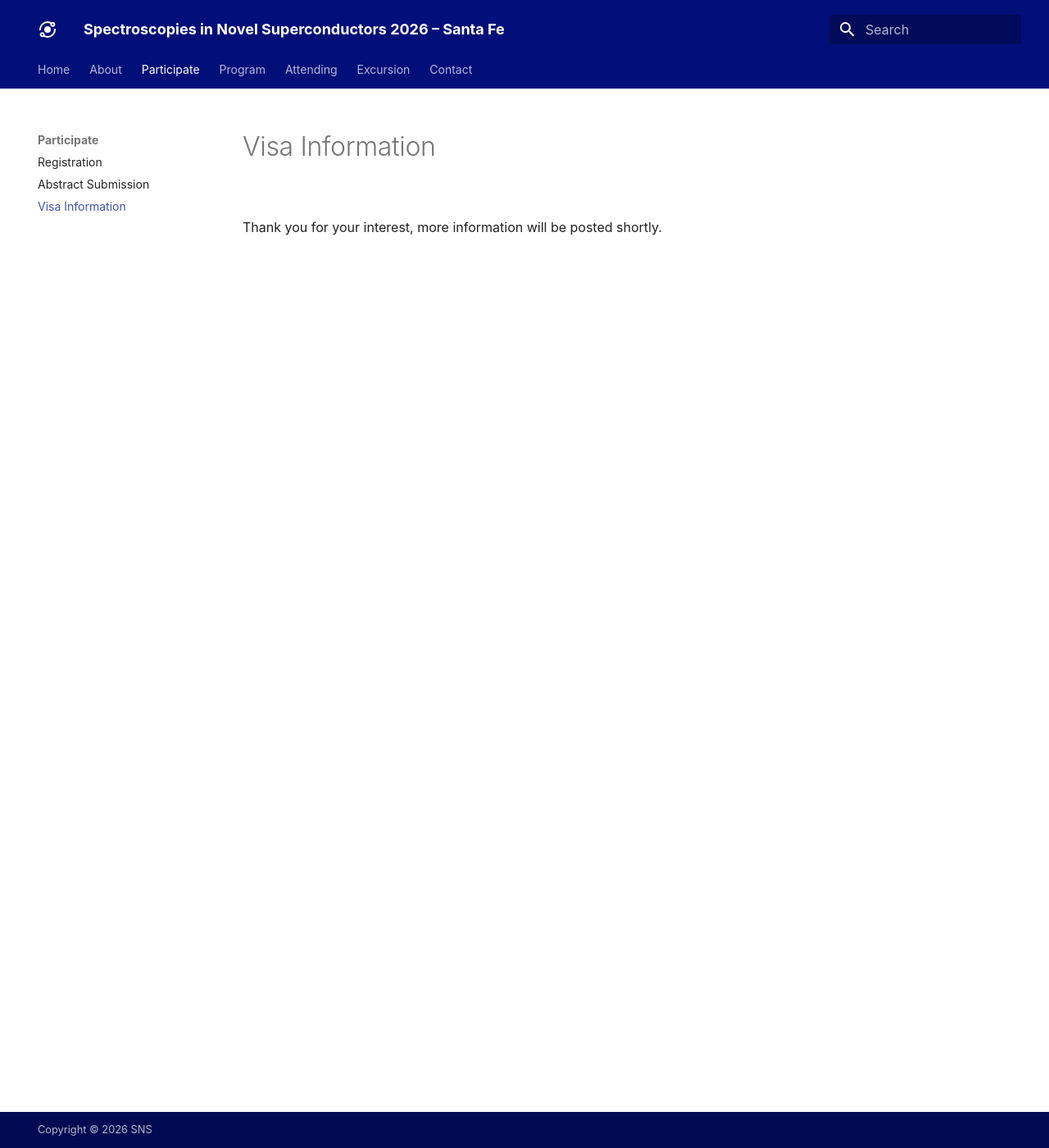
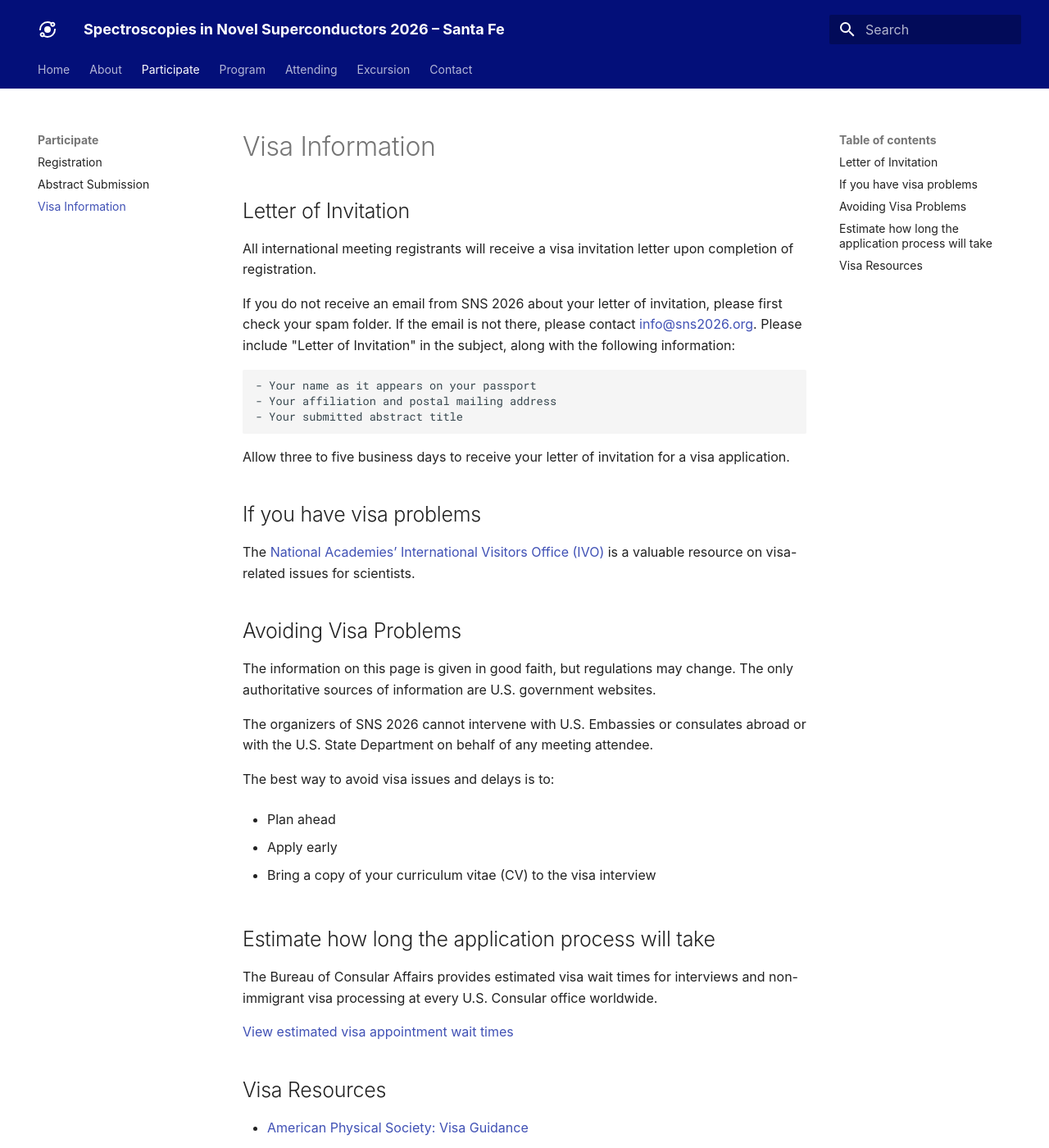
Before and after one commit to SNS2026/SNS2026.github.io, an MkDocs documentation site: the page built from docs/visa.md, in a window 1280 px wide and 1400 px high. Shown: the whole window at 82% size. Built offline with MkDocs 1.6.1 and Material for MkDocs 9.7.7, drawn with Linux system fonts in a browser that asks for light colours; some web fonts are replaced.

Commit message:
Update visa.md

```diff
--- a/docs/visa.md
+++ b/docs/visa.md
@@ -1,11 +1,47 @@
 ---
 hide:
 #  - navigation
-  - toc
+#  - toc
 title: Visa Information
 ---
 
 
+## Letter of Invitation
 
+All international meeting registrants will receive a visa invitation letter upon completion of registration.
 
-<br>Thank you for your interest, more information will be posted shortly.
+If you do not receive an email from SNS 2026 about your letter of invitation, please first check your spam folder. If the email is not there, please contact [info@sns2026.org](mailto:info@sns2026.org). Please include "Letter of Invitation" in the subject, along with the following information:
+
+    - Your name as it appears on your passport
+    - Your affiliation and postal mailing address
+    - Your submitted abstract title
+
+Allow three to five business days to receive your letter of invitation for a visa application.
+
+## If you have visa problems
+
+The [National Academies’ International Visitors Office (IVO)](https://www.nationalacademies.org/our-work/international-visitors-office) is a valuable resource on visa-related issues for scientists.
+
+## Avoiding Visa Problems
+
+The information on this page is given in good faith, but regulations may change. The only authoritative sources of information are U.S. government websites.
+
+The organizers of SNS 2026 cannot intervene with U.S. Embassies or consulates abroad or with the U.S. State Department on behalf of any meeting attendee.
+
+The best way to avoid visa issues and delays is to:
+
+* Plan ahead
+
+* Apply early
+
+* Bring a copy of your curriculum vitae (CV) to the visa interview
+
+## Estimate how long the application process will take
+
+The Bureau of Consular Affairs provides estimated visa wait times for interviews and non-immigrant visa processing at every U.S. Consular office worldwide.
+
+[View estimated visa appointment wait times](https://travel.state.gov/content/travel/en/us-visas/visa-information-resources/wait-times.html)
+
+## Visa Resources
+
+* [American Physical Society: Visa Guidance](https://www.aps.org/about/international/travel-guidance/international-visitors)
```
